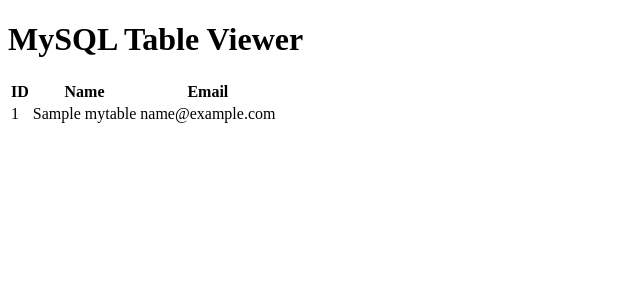
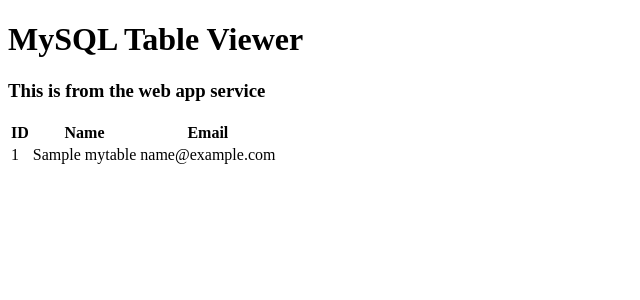
Before and after one commit to luchenmaner88/msa-project, a PHP site: page / in a window 1280 px wide. Shown: the top 300 px of the page, without its empty margins (0-640 px from the left). Run offline with PHP 8.4, Linux system fonts and the light colour scheme; tables that the repository leaves empty or names only in its code hold one stand-in row (values such as "Sample post"); data that the repository does not hold is empty.

Commit message:
Update index.php

```diff
--- a/index.php
+++ b/index.php
@@ -5,6 +5,7 @@
 </head>
 <body>
 	<h1>MySQL Table Viewer</h1>
+	<h3>This is from the web app service</h3>
 	<?php
 		// Define database connection variables
 		$servername = "db-employee-mysql.mysql.database.azure.com";
```
